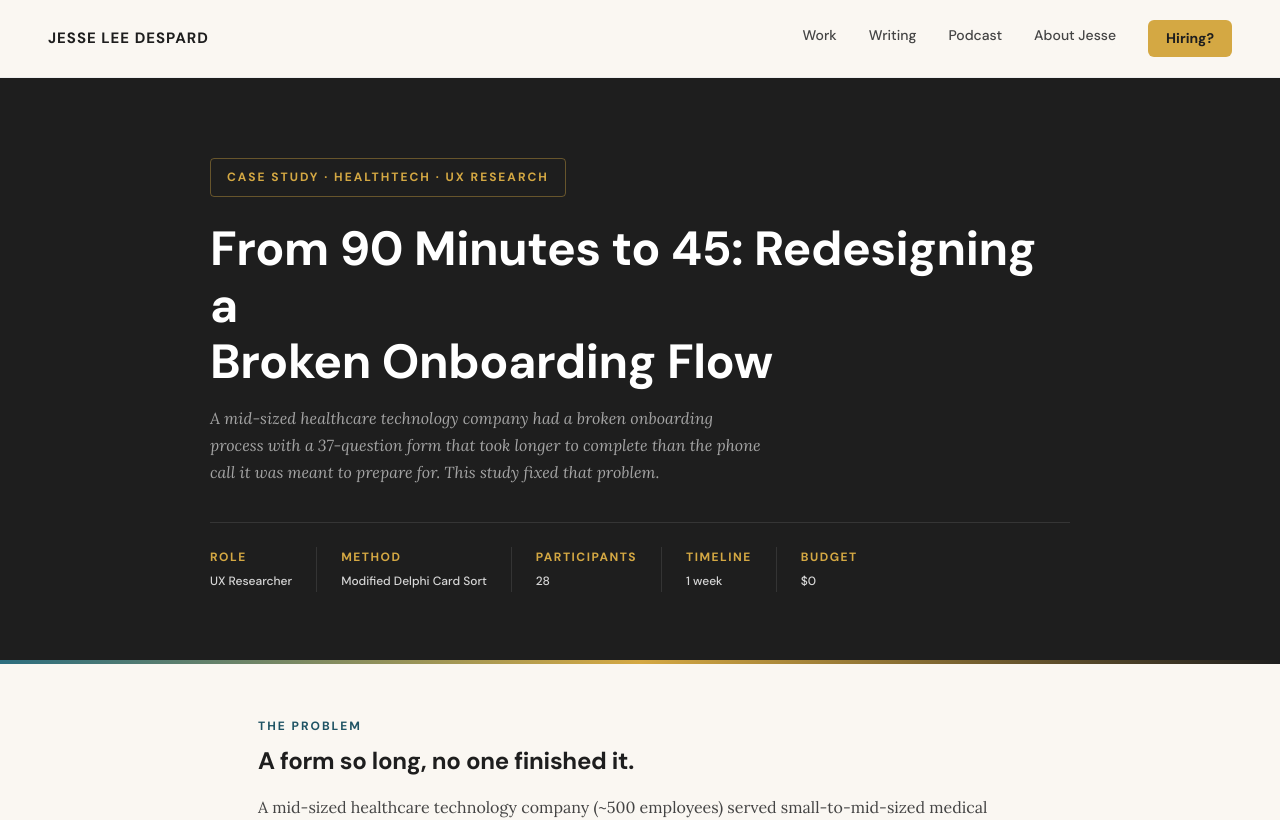
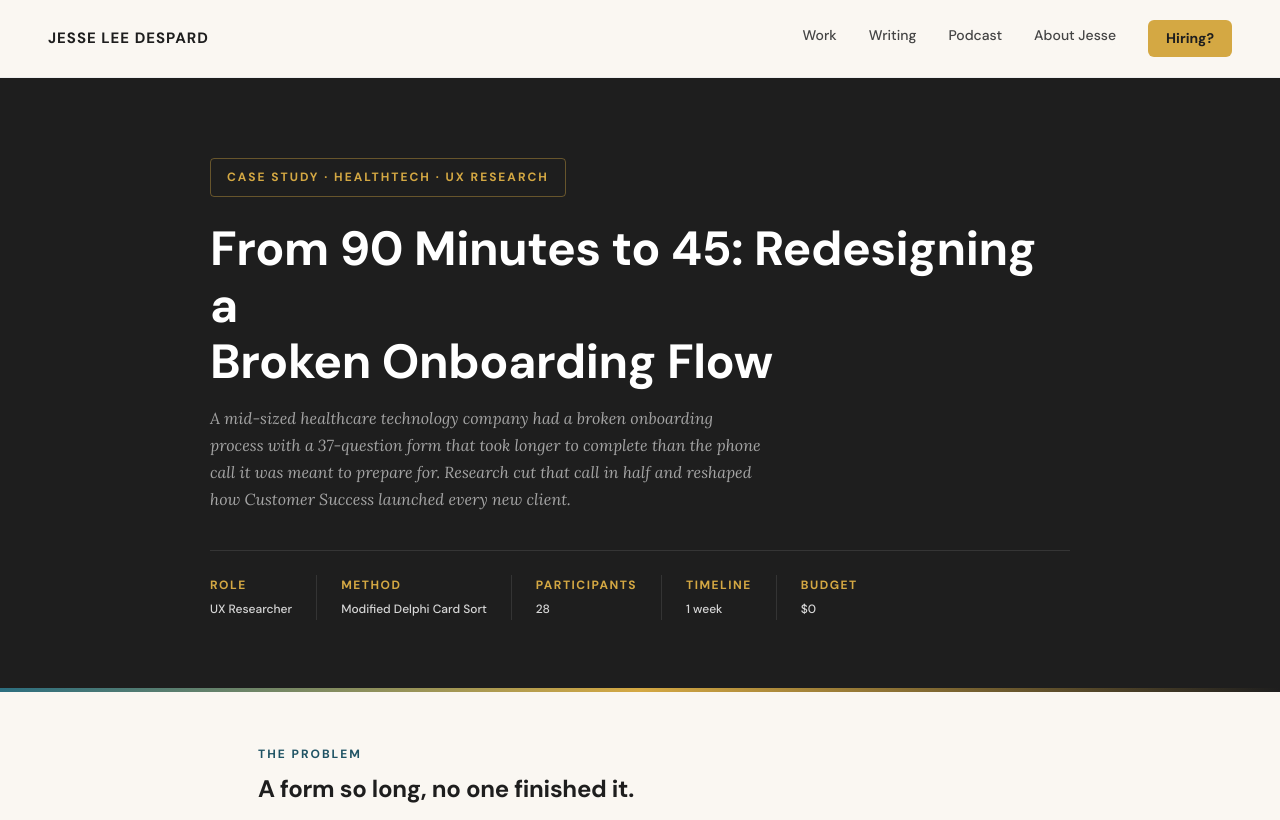
Before and after one commit to jesseleedespard/jesseleedespard.com, a React (Vite) app: page /case-studies/healthtech-onboarding in a window 1280 px wide. Shown: the top 820 px of the page. Built offline with nearby package versions, Linux system fonts and the light colour scheme.

Commit message:
tighten HealthTech hero subtitle copy

```diff
--- a/src/app/pages/CaseStudyHealthtech.tsx
+++ b/src/app/pages/CaseStudyHealthtech.tsx
@@ -241,7 +241,7 @@ html { scroll-behavior: smooth; }
             Broken Onboarding Flow
           </h1>
           <p className="hero-sub">
-            A mid-sized healthcare technology company had a broken onboarding process with a 37-question form that took longer to complete than the phone call it was meant to prepare for. This study fixed that problem.
+            A mid-sized healthcare technology company had a broken onboarding process with a 37-question form that took longer to complete than the phone call it was meant to prepare for. Research cut that call in half and reshaped how Customer Success launched every new client.
           </p>
           <div className="meta-strip">
             <div className="meta-item">
```
